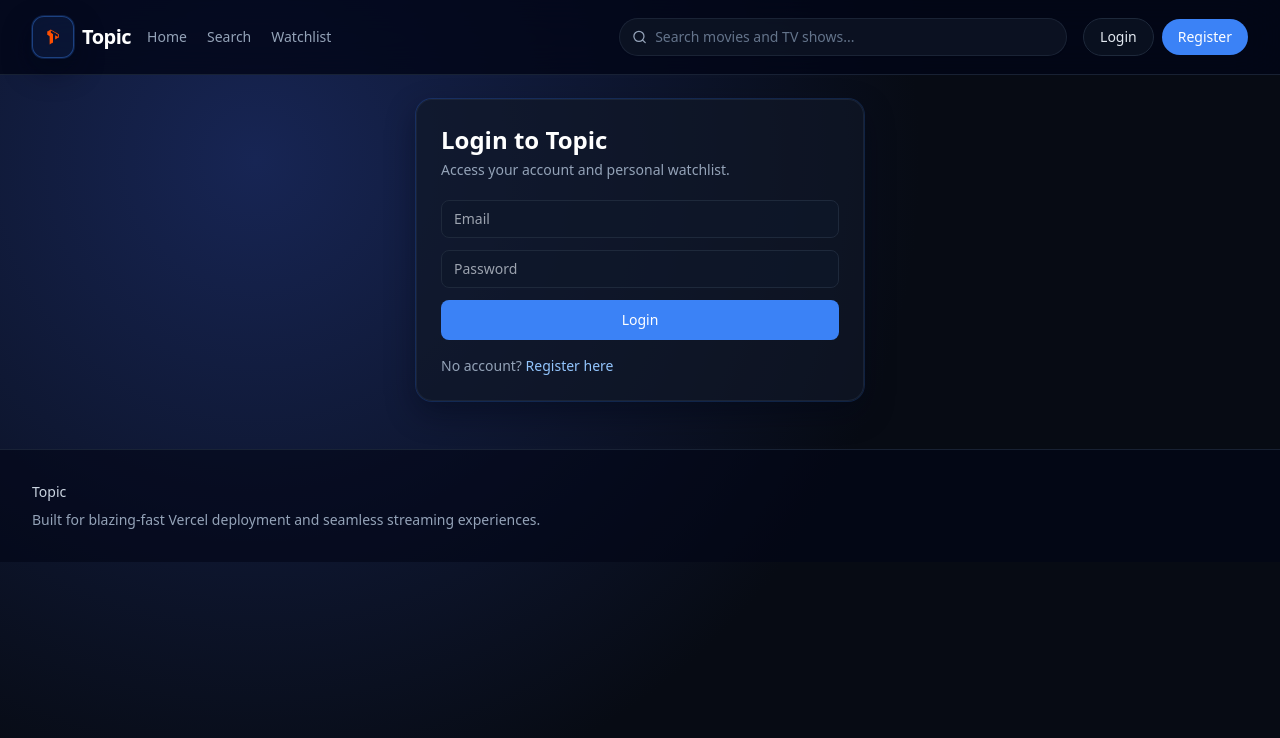
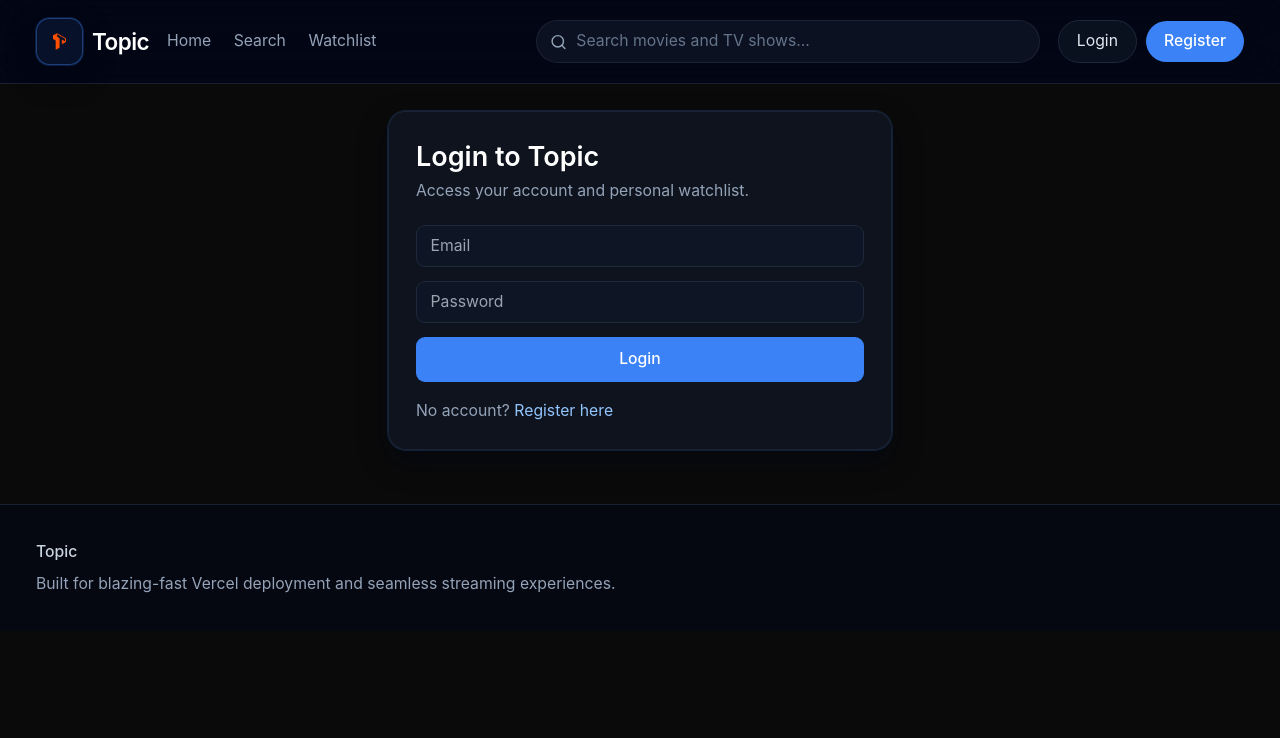
Before and after one commit to moblands-rp/topicstream, a Next.js app: page /login in a window 1280 px wide. Shown: the top 738 px of the page. Built offline with nearby package versions, Linux system fonts and the light colour scheme; no server answers.

Commit message:
Update globals.css

```diff
--- a/app/globals.css
+++ b/app/globals.css
@@ -3,68 +3,161 @@
 @tailwind utilities;
 
 :root {
+  --background: #0A0A0A;
+  --surface: #121212;
+  --surface2: #1C1C1E;
+  --card: #1F1F1F;
+  --text: #FFFFFF;
+  --text-secondary: #A1A1AA;
+  --accent: #FF2D55;
+  --accent-hover: #FF4D6F;
+  --border: #2C2C2E;
   color-scheme: dark;
 }
 
 html,
 body {
   min-height: 100%;
+  font-size: 1.125rem; /* Larger base text for TV/tablet readability */
 }
 
 body {
-  @apply bg-topic-bg text-white antialiased;
-  background-image: radial-gradient(circle at 20% 20%, #172554 0%, #070b14 55%);
-  background-attachment: fixed;
+  background-color: var(--background);
+  color: var(--text);
+  font-family: -apple-system, BlinkMacSystemFont, "Segoe UI", Roboto, Helvetica, Arial, sans-serif;
+  -webkit-font-smoothing: antialiased;
+  -moz-osx-font-smoothing: grayscale;
 }
 
+/* ====================== GLOBAL TV-FRIENDLY STYLES ====================== */
+
 a {
-  @apply transition-colors;
+  transition: color 0.2s ease, transform 0.2s ease;
 }
 
-/* ============================================
-   FIRESTICK / TV D-PAD FOCUS STYLES
-   ============================================ */
+button,
+a,
+[role="button"],
+input,
+select {
+  transition: all 0.2s cubic-bezier(0.4, 0, 0.2, 1);
+}
 
-/* Remove default browser outline and replace with
-   a highly visible TV-friendly highlight */
-*:focus {
+/* Remove default outlines and add highly visible TV focus rings */
+*:focus-visible {
   outline: none;
 }
 
-/* Nav links */
-nav a:focus,
-header a:focus {
-  outline: 3px solid #FFFFFF;
-  outline-offset: 4px;
-  border-radius: 4px;
-  background-color: rgba(255, 255, 255, 0.15);
-}
-
-/* Movie / show cards — the most important ones */
-a:focus,
-button:focus,
-[tabindex]:focus {
-  outline: 3px solid #E50914;        /* Netflix-style red — change to match your brand */
-  outline-offset: 3px;
-  border-radius: 6px;
-  transform: scale(1.05);            /* Slight zoom so it stands out on a big TV */
-  transition: transform 0.15s ease;
-  z-index: 10;
+/* TV / Remote friendly focus styles */
+nav a:focus-visible,
+button:focus-visible,
+.card:focus-visible,
+a:focus-visible {
+  outline: 4px solid var(--accent);
+  outline-offset: 6px;
+  border-radius: 12px;
+  transform: scale(1.04);
+  z-index: 20;
   position: relative;
 }
 
-/* Input fields (e.g. search bar) */
-input:focus,
-textarea:focus,
-select:focus {
-  outline: 3px solid #E50914;
-  outline-offset: 2px;
-  border-radius: 4px;
+/* Larger, cleaner cards for big screens */
+.card {
+  background-color: var(--card);
+  border-radius: 16px;
+  overflow: hidden;
+  transition: transform 0.25s cubic-bezier(0.4, 0.0, 0.2, 1),
+              box-shadow 0.25s cubic-bezier(0.4, 0.0, 0.2, 1);
 }
 
-/* Ensure cards don't get clipped when scaled */
-.card-container,
-.grid,
-.content-row {
-  overflow: visible !important;
+.card:hover,
+.card:focus-visible {
+  transform: scale(1.06);
+  box-shadow: 0 25px 50px -12px rgb(0 0 0 / 0.5);
 }
+
+/* Buttons - big and pill-shaped like modern Apple UI */
+.button {
+  padding: 16px 32px;
+  font-size: 1.15rem;
+  font-weight: 600;
+  border-radius: 9999px;
+  letter-spacing: -0.02em;
+}
+
+.button-primary {
+  background-color: var(--accent);
+  color: white;
+}
+
+.button-primary:hover {
+  background-color: var(--accent-hover);
+  transform: translateY(-2px);
+}
+
+/* Player container - full bleed, pure black */
+.player-container {
+  background-color: #000000;
+  position: relative;
+  width: 100%;
+  height: 100vh;
+  overflow: hidden;
+}
+
+.player-container iframe {
+  width: 100% !important;
+  height: 100% !important;
+  border: none;
+  background: #000000;
+}
+
+/* Loading state for player */
+.loading-overlay {
+  position: absolute;
+  inset: 0;
+  background: rgba(0, 0, 0, 0.85);
+  display: flex;
+  align-items: center;
+  justify-content: center;
+  z-index: 30;
+}
+
+/* Scrollbar styling for sleek look */
+::-webkit-scrollbar {
+  width: 8px;
+  height: 8px;
+}
+
+::-webkit-scrollbar-track {
+  background: var(--surface);
+}
+
+::-webkit-scrollbar-thumb {
+  background: #3F3F46;
+  border-radius: 20px;
+}
+
+::-webkit-scrollbar-thumb:hover {
+  background: #52525B;
+}
+
+/* Utility for big screen spacing */
+.tv-padding {
+  padding-left: 2.5rem;
+  padding-right: 2.5rem;
+}
+
+@media (max-width: 768px) {
+  .tv-padding {
+    padding-left: 1.25rem;
+    padding-right: 1.25rem;
+  }
+}
+
+/* Background gradient for subtle depth (Apple-like) */
+.bg-topic-bg {
+  background-image:
+    radial-gradient(circle at 30% 20%, rgba(255, 45, 85, 0.08) 0%, transparent 50%),
+    radial-gradient(circle at 70% 80%, rgba(30, 30, 40, 0.6) 0%, transparent 60%);
+  background-attachment: fixed;
+}
```
